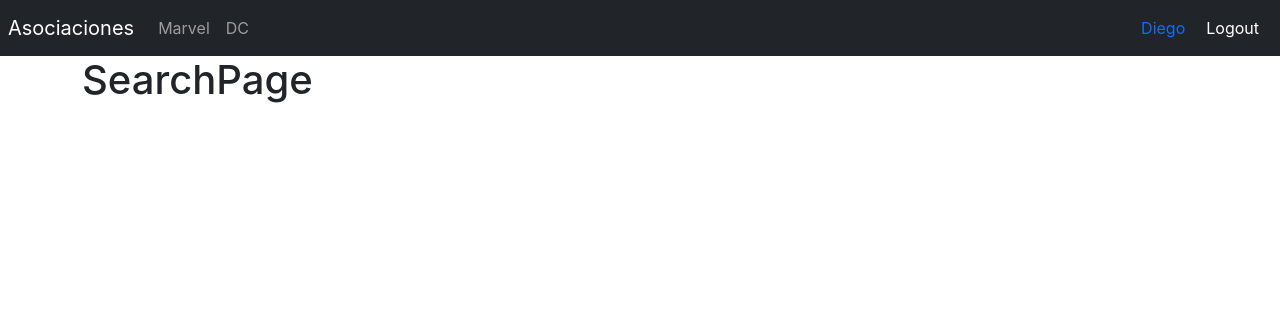
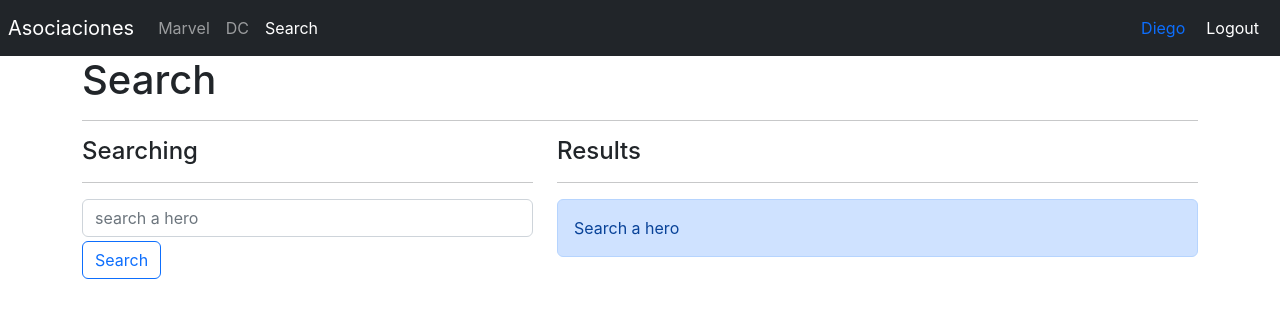
Before and after one commit to DiegoRevilla99/HeroesApp-SPA, a React (Vite) app: page /search in a window 1280 px wide. Shown: the top 318 px of the page. Built offline with nearby package versions, Linux system fonts and the light colour scheme.

Commit message:
Adding searchPage

```diff
--- a/package.json
+++ b/package.json
@@ -8,6 +8,7 @@
     "preview": "vite preview"
   },
   "dependencies": {
+    "query-string": "^7.1.1",
     "react": "^18.0.0",
     "react-dom": "^18.0.0",
     "react-router-dom": "6"
--- /dev/null
+++ b/src/heroes/helpers/getHeroesByName.js
@@ -0,0 +1,9 @@
+import { heroes } from "../data/heroes";
+
+export const getHeroesByName = (name = "") => {
+	name = name.toLowerCase().trim();
+
+	if (name.length === 0) return [];
+
+	return heroes.filter((hero) => hero.superhero.toLowerCase().includes(name));
+};
--- a/src/heroes/helpers/index.js
+++ b/src/heroes/helpers/index.js
@@ -1,2 +1,3 @@
 export * from "./getHeroesByPublisher";
 export * from "./getHeroById";
+export * from "./getHeroesByName";
--- a/src/heroes/pages/SearchPage.jsx
+++ b/src/heroes/pages/SearchPage.jsx
@@ -1,7 +1,88 @@
-import React from 'react'
+import React from "react";
+import { useLocation, useNavigate } from "react-router-dom";
+import { useForm } from "../../hooks/useForm";
+import { HeroCard } from "../components";
+import queryString from "query-string";
+import { getHeroesByName } from "../helpers";
 
 export const SearchPage = () => {
-  return (
-    <h1>SearchPage</h1>
-  )
-}
+	const navigate = useNavigate();
+	const location = useLocation();
+
+	const { q = "" } = queryString.parse(location.search);
+	const heroes = getHeroesByName(q);
+
+	const showSearch = q.length === 0;
+	const showError = q.length > 0 && heroes.length === 0;
+
+	const { searchText, onInputChange } = useForm({
+		searchText: q,
+	});
+
+	const onSearchSubmit = (event) => {
+		event.preventDefault();
+		// if (searchText.trim().length <= 1) return;
+
+		navigate(`?q=${searchText.toLowerCase().trim()}`);
+	};
+
+	return (
+		<>
+			<h1>Search</h1>
+			<hr />
+
+			<div className="row">
+				<div className="col-5">
+					<h4>Searching</h4>
+					<hr />
+					<form onSubmit={onSearchSubmit}>
+						<input
+							type="text"
+							placeholder="search a hero"
+							className="form-control"
+							name="searchText"
+							autoComplete="off"
+							value={searchText}
+							onChange={onInputChange}
+						></input>
+						<button className="btn btn-outline-primary mt-1">Search</button>
+					</form>
+				</div>
+
+				<div className="col-7">
+					<h4>Results</h4>
+					<hr />
+
+					{/* {q === "" ? (
+						<div className="alert alert-primary">Search a hero</div>
+					) : (
+						heroes.length === 0 && (
+							<div className="alert alert-danger">
+								There's no with <b>{q}</b>
+							</div>
+						)
+					)} */}
+
+					<div
+						className="alert alert-primary animate__animated animate__fadeIn"
+						style={{ display: showSearch ? "" : "none" }}
+					>
+						Search a hero
+					</div>
+
+					<div
+						className="alert alert-danger animate__animated animate__fadeIn"
+						style={{ display: showError ? "" : "none" }}
+					>
+						There's no with <b>{q}</b>
+					</div>
+
+					{heroes.map((hero) => (
+						<HeroCard key={hero.id} {...hero} />
+					))}
+					{/* <HeroCard  /> */}
+				</div>
+			</div>
+		</>
+	);
+};
--- /dev/null
+++ b/src/hooks/useForm.js
@@ -0,0 +1,24 @@
+import { useState } from "react";
+
+export const useForm = (initialForm = {}) => {
+	const [formState, setFormState] = useState(initialForm);
+
+	const onInputChange = ({ target }) => {
+		const { name, value } = target;
+		setFormState({
+			...formState,
+			[name]: value,
+		});
+	};
+
+	const onResetForm = () => {
+		setFormState(initialForm);
+	};
+
+	return {
+		...formState,
+		formState,
+		onInputChange,
+		onResetForm,
+	};
+};
--- a/src/ui/components/Navbar.jsx
+++ b/src/ui/components/Navbar.jsx
@@ -34,6 +34,15 @@
 					>
 						DC
 					</NavLink>
+
+					<NavLink
+						className={({ isActive }) =>
+							`nav-item nav-link ${isActive ? "active" : ""}`
+						}
+						to="/search"
+					>
+						Search
+					</NavLink>
 				</div>
 			</div>
 
```
Also changed, not shown: 1 other file (tests, documents, lock files or other folders).
